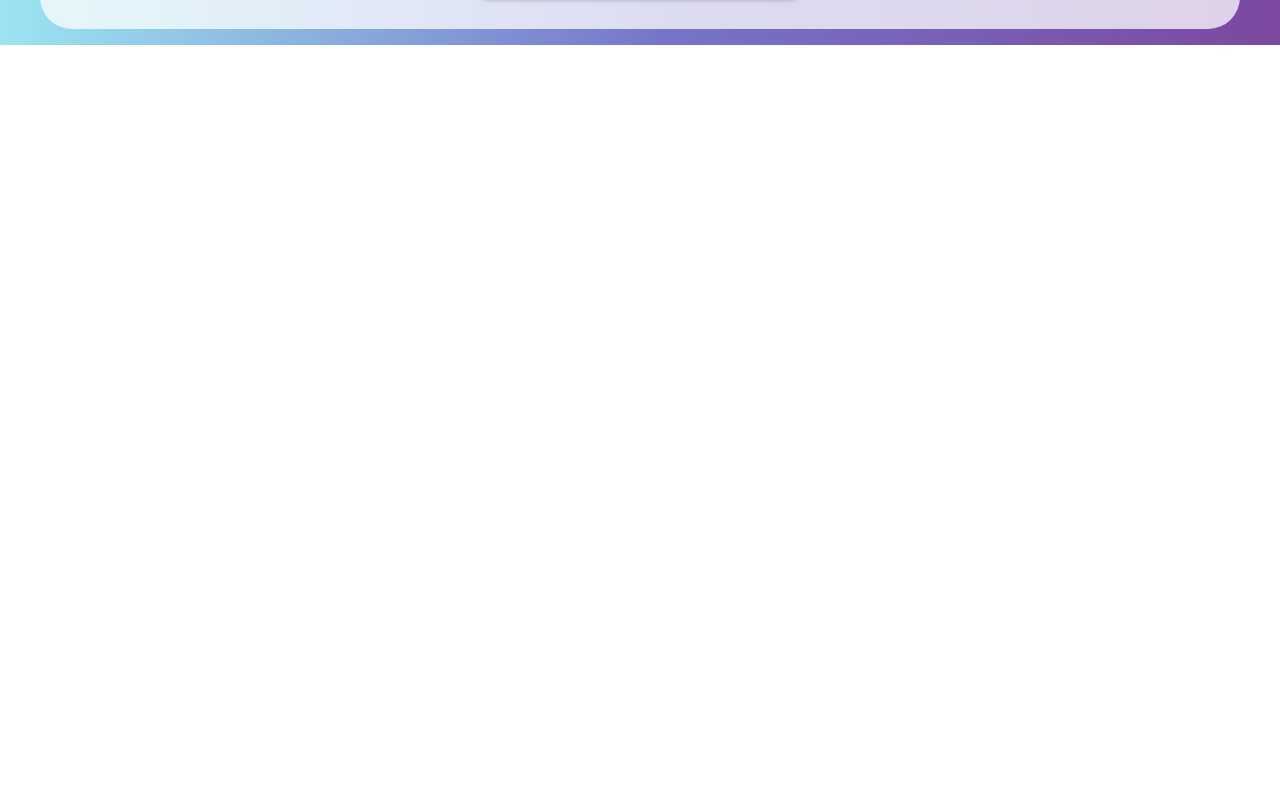
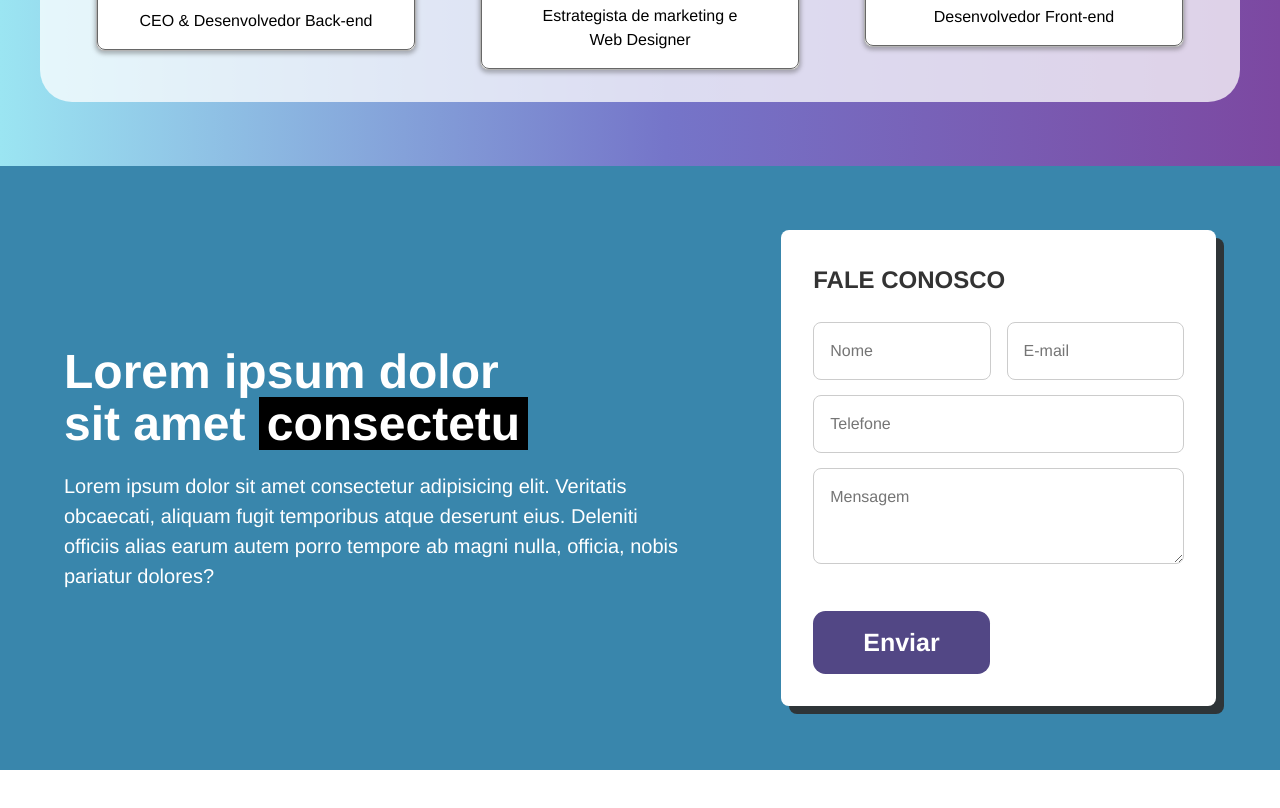
Before and after one commit to FlyIngDevs/Site-Flying, a website built with Vite: page index.html in a window 1280 px wide. Shown: the part 4658-5466 px from the top of the page. Before the commit the page ends 4959 px from the top, so only its background shows below. Built offline with nearby package versions, Linux system fonts and the light colour scheme; files whose address does not match are found by name.

Commit message:
adição da seção de formulário

```diff
--- a/index.html
+++ b/index.html
@@ -382,19 +382,22 @@
         <section class="section team">
           <div class="section__content team__content">
             <div class="container team__container">
-              <h1 class="section__heading heading--1">Conhecendo o time</h1>
-              <h2 class="section__heading heading--2">
-                LOREM IPSUM
-                <span class="heading--highlighting-secondary">DOLOR</span> SIT
-                AMET
-                <span class="heading--highlighting-secondary">CONSECTETUR</span
-                >.
+              <h2 class="section__heading team__heading heading--2">
+                QUEM FAZ
+                <span class="heading--highlighting-secondary">ACONTECER</span>
               </h2>
-              <p class="section__paragraph">
-                Lorem ipsum dolor sit amet consectetur adipisicing elit. Eaque,
-                earum neque. Lorem ipsum dolor sit amet consectetur, adipisicing
-                elit. Beatae, placeat minus.
+              <p class="section__paragraph team__paragraph">
+                Somos mais que uma equipe — somos profissionais movidos por
+                desafios e apaixonados por resultados. Essa energia nos
+                impulsiona a entregar sempre o melhor, com foco, criatividade e
+                estratégia.
               </p>
+              <p class="section__paragraph team__paragraph">
+                Unimos experiência, talento e visão para transformar ideias em
+                resultados concretos. Estamos prontos para levar sua marca ao
+                próximo nível.
+              </p>
+
               <div class="cards team__cards">
                 <article class="card team__card">
                   <img
@@ -467,9 +470,69 @@
           </div>
         </section>
 
-        <!-- Call to Action 2 -->
-        <section class="section cta-2">
-          <div class="section__content"></div>
+        <!-- Formulário -->
+        <section class="section contact-form">
+          <div class="section__content contact-form__content">
+            <div class="container ">
+              <h2 class="section__heading contact-form__heading heading--2">
+                Lorem ipsum dolor sit amet <span class="heading--dark heading--highlighting-secondary">consectetu</span>
+              </h2>
+              <p class="section__paragraph contact-form__paragraph">
+                Lorem ipsum dolor sit amet consectetur adipisicing elit.
+                Veritatis obcaecati, aliquam fugit temporibus atque deserunt
+                eius. Deleniti officiis alias earum autem porro tempore ab magni
+                nulla, officia, nobis pariatur dolores?
+              </p>
+            </div>
+            <form
+              id="contact-form"
+              class="form"
+              method="post"
+              action="enviar_email.php"
+            >
+              <h3 class="form__heading">FALE CONOSCO</h3>
+              <div class="form__wrapper">
+                <input
+                  type="text"
+                  class="form__input"
+                  id="name"
+                  name="name"
+                  placeholder="Nome"
+                  required
+                />
+
+                <input
+                  type="email"
+                  id="email"
+                  class="form__input"
+                  name="email"
+                  placeholder="E-mail"
+                  required
+                />
+              </div>
+
+              <input
+                type="tel"
+                class="form__input"
+                id="phone"
+                name="phone"
+                placeholder="Telefone"
+              />
+
+              <textarea
+                class="form__input form__textbox"
+                type="mensagem"
+                id="mensagem"
+                name="mensagem"
+                type=""
+                placeholder="Mensagem"
+              ></textarea>
+
+              <button class="button form__button" type="submit">
+                Enviar
+              </button>
+            </form>
+          </div>
         </section>
 
         <!-- Suporte -->
--- a/src/sass/sections.scss
+++ b/src/sass/sections.scss
@@ -281,6 +281,7 @@
     rgba(124, 72, 161, 1) 100%
   );
   padding: 1em;
+  padding-bottom: 4em;
 
   &__content {
     padding: 2em;
@@ -335,7 +336,7 @@
     transition: background-color 200ms ease-in-out, transform 200ms ease-in;
     padding: 0.25em;
     border-radius: 2em;
-      border: 1px solid hsl(0, 0%, 100%);
+    border: 1px solid hsl(0, 0%, 100%);
     &:active,
     &:hover {
       background-color: hsl(0, 0%, 95%);
@@ -375,4 +376,79 @@
   &__image {
     max-width: 100%;
   }
+
+  &__heading {
+    margin-bottom: 1em;
+  }
+
+  &__paragraph {
+    font-size: 1.2em;
+    &:first-child {
+      margin-bottom: 4em;
+    }
+  }
 }
+
+.contact-form {
+  background-color: rgba(124, 72, 161, 1) 100%;
+  background-color: hsl(200, 50%, 45%);
+  &__heading {
+    font-size: 3em;
+    color: white;
+    font-weight: bolder;
+  }
+  &__paragraph {
+    color: white;
+  }
+  &__content {
+    align-items: center;
+    @media screen and (max-width: 1200px) {
+      flex-direction: column;
+    }
+  }
+}
+
+.form {
+  // max-width: 40em;
+  background-color: white;
+  padding: 2em;
+  width: 100%;
+  border-radius: 0.5rem;
+  box-shadow: 8px 8px hsl(200, 10%, 20%);
+
+  &__heading {
+    font-weight: bolder;
+    font-size: 1.5em;
+    margin-bottom: 1em;
+    color: hsl(0, 0%, 20%);
+  }
+  &__button {
+    margin-left: auto;
+    margin-top: 1em;
+    border-radius: 0.5em;
+
+    @media screen and (max-width: 900px) {
+      width: 100%;
+    }
+  }
+  &__wrapper {
+    display: flex;
+    gap: 1em;
+    @media screen and (max-width: 900px) {
+      flex-direction: column;
+      gap: 0;
+    }
+  }
+  &__input {
+    width: 100%;
+    padding: 1em;
+    text-align: left;
+    margin-bottom: 15px;
+    border: 1px solid #ccc;
+    border-radius: 0.5em;
+    font-size: 16px;
+  }
+  &__textbox {
+    height: 6em;
+  }
+}
```
